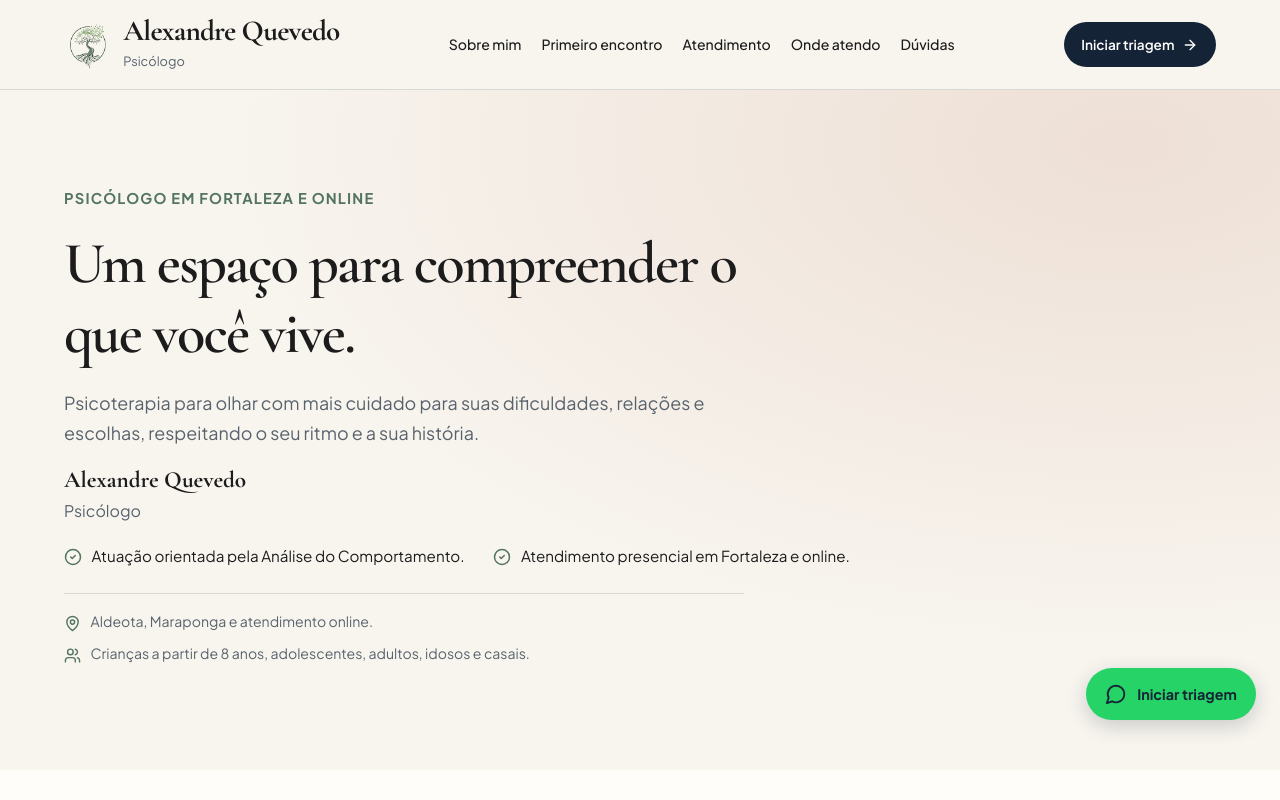
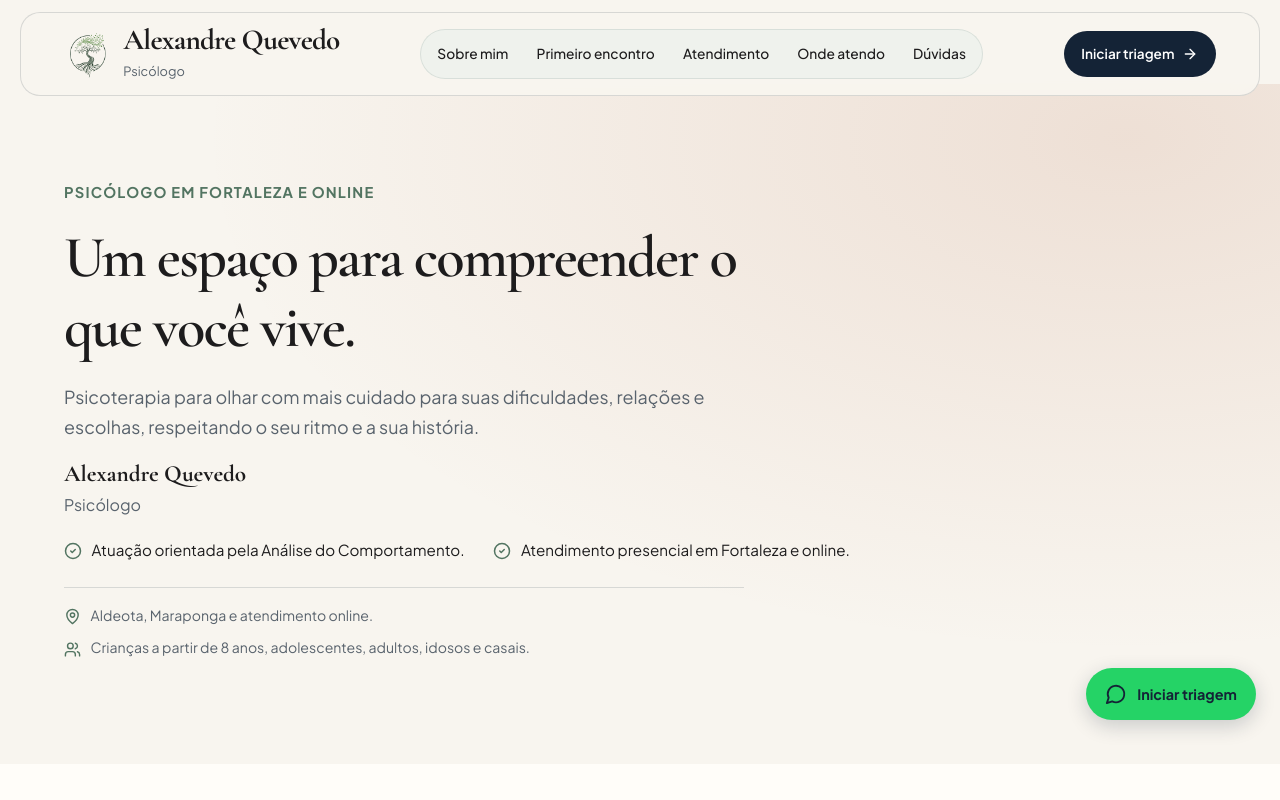
Before and after one commit to calexquevedo-hub/gallant-galileo, a React (Vite) app: page / in a window 1280 px wide. Shown: the top 800 px of the page. Built offline with nearby package versions, Linux system fonts and the light colour scheme.

Commit message:
Atualiza menu, dúvidas e rodapé
Unifica Primeiro encontro e Dúvidas, reorganiza a navegação, destaca o cabeçalho suspenso e ajusta o rodapé em três colunas.

```diff
--- a/src/App.jsx
+++ b/src/App.jsx
@@ -2,7 +2,6 @@ import React, { useEffect, useState } from 'react';
 import Header from './components/Header';
 import Hero from './components/Hero';
 import About from './components/About';
-import FirstSession from './components/FirstSession';
 import Specialties from './components/Specialties';
 import Modalities from './components/Modalities';
 import FAQ from './components/FAQ';
@@ -58,7 +57,6 @@ export default function App() {
       <main id="conteudo" tabIndex={-1}>
         <Hero />
         <About />
-        <FirstSession />
         <Specialties />
         <Modalities />
         <FAQ />
--- a/src/index.css
+++ b/src/index.css
@@ -89,23 +89,26 @@ img { max-width: 100%; }
 .skip-link:focus { transform: none; }
 .glass-header {
   position: sticky;
-  top: 0;
+  top: 0.75rem;
   z-index: 1000;
+  width: min(calc(100% - 2rem), 1240px);
+  margin: 0 auto;
   background: rgba(248, 245, 239, 0.96);
   backdrop-filter: blur(14px);
   -webkit-backdrop-filter: blur(14px);
-  border-bottom: 1px solid var(--border-subtle);
+  border: 1px solid var(--border-subtle);
+  border-radius: 20px;
 }
 .glass-header.scrolled { background: rgba(255, 253, 249, 0.97); box-shadow: var(--shadow-md); }
-.header-inner { display: flex; align-items: center; justify-content: space-between; gap: 1.25rem; padding-block: 1rem; }
+.header-inner { display: flex; align-items: center; justify-content: space-between; gap: 1.25rem; padding-block: 0.78rem; }
 .brand { display: flex; align-items: center; gap: 0.7rem; min-width: 0; }
 .brand img { width: 48px; height: 48px; object-fit: contain; flex-shrink: 0; }
 .brand-copy { display: flex; flex-direction: column; min-width: 0; }
 .brand-name { font-family: var(--font-serif); font-size: 1.82rem; font-weight: 700; letter-spacing: -0.025em; line-height: 1.05; }
 .brand-registration { font-size: 0.8rem; color: var(--text-muted); margin-top: 0.3rem; }
-.desktop-nav { display: flex; align-items: center; gap: 1.25rem; }
-.nav-link { font-size: 0.88rem; font-weight: 500; padding: 0.6rem 0; white-space: nowrap; }
-.nav-link:hover { text-decoration: underline; text-decoration-color: var(--accent-terracotta); text-underline-offset: 8px; }
+.desktop-nav { display: flex; align-items: center; gap: 0.2rem; padding: 0.25rem; background: rgba(233, 240, 236, 0.58); border: 1px solid rgba(82, 116, 97, 0.14); border-radius: var(--radius-full); }
+.nav-link { font-size: 0.86rem; font-weight: 500; padding: 0.52rem 0.78rem; border-radius: var(--radius-full); white-space: nowrap; }
+.nav-link:hover { background: var(--accent-sage-light); color: #315747; }
 .header-actions { display: flex; align-items: center; gap: 0.65rem; }
 .btn-nav-cta {
   display: inline-flex;
@@ -123,7 +126,7 @@ img { max-width: 100%; }
 }
 .btn-nav-cta:hover { background: var(--bg-dark-surface); }
 .mobile-toggle { display: none; align-items: center; justify-content: center; min-width: 44px; min-height: 44px; border-radius: var(--radius-sm); }
-.mobile-nav { display: none; }
+.mobile-nav { display: none; border-top: 1px solid var(--border-subtle); border-radius: 0 0 20px 20px; }
 
 /* Buttons and floating triage call to action */
 .btn {
@@ -257,6 +260,10 @@ img { max-width: 100%; }
 .map-link { margin-top: auto; font-size: 0.9rem; }
 
 /* First encounter and FAQs */
+.combined-duvidas { background: var(--bg-primary); }
+.duvidas-band { padding: 5.5rem 0; }
+.duvidas-band-intro { background: var(--bg-primary); }
+.duvidas-band-faq { background: var(--bg-surface); }
 .first-session-layout { display: grid; grid-template-columns: minmax(0, 0.9fr) minmax(0, 1.1fr); gap: 4rem; align-items: center; }
 .first-session-copy { max-width: 620px; }
 .first-session-copy h2 { margin: 1rem 0; }
@@ -310,7 +317,8 @@ img { max-width: 100%; }
 
 /* Footer */
 .site-footer { background: var(--bg-dark); color: var(--text-on-dark); padding: 2.8rem 0 6.5rem; }
-.footer-grid { display: grid; grid-template-columns: 1.1fr 0.9fr; gap: 3.5rem; }
+.footer-grid { display: grid; grid-template-columns: repeat(3, minmax(0, 1fr)); gap: 3rem; align-items: start; }
+.footer-column { min-width: 0; }
 .footer-brand { margin-bottom: 1.2rem; }
 .footer-brand .brand-registration { color: var(--text-on-dark-muted); }
 .site-footer h3 { font-size: 1.45rem; margin-bottom: 1rem; }
@@ -318,9 +326,7 @@ img { max-width: 100%; }
 .site-footer a { text-decoration: underline; text-underline-offset: 4px; font-size: 0.88rem; }
 .site-footer a:hover { color: #fff; }
 .site-footer :focus-visible { outline-color: #d6a773; }
-.footer-social { margin-top: 1.35rem; }
-.footer-social-label { display: block; margin-bottom: 0.55rem; color: var(--text-on-dark-muted); font-size: 0.76rem; font-weight: 700; letter-spacing: 0.08em; text-transform: uppercase; }
-.footer-social-links { display: flex; flex-wrap: wrap; gap: 1rem; }
+.footer-social-links { display: flex; flex-direction: column; align-items: flex-start; gap: 0.75rem; }
 .footer-social-links a { display: inline-flex; align-items: center; gap: 0.4rem; color: var(--text-on-dark); text-decoration: none; font-weight: 600; }
 .footer-social-links a:hover { color: #d6a773; }
 .footer-bottom { display: flex; flex-wrap: wrap; gap: 0.9rem 1.5rem; margin-top: 2rem; padding-top: 1.25rem; border-top: 1px solid var(--border-dark); color: var(--text-on-dark-muted); font-size: 0.8rem; }
@@ -347,6 +353,7 @@ img { max-width: 100%; }
 @media (max-width: 768px) {
   .section { padding: 3.75rem 0; }
   .grid-2, .grid-3, .about-layout, .footer-grid { grid-template-columns: minmax(0, 1fr); }
+  .duvidas-band { padding: 3.75rem 0; }
   .hero-section { padding: 2.25rem 0 3.5rem; }
   .hero-section { min-height: auto; }
   .hero-copy h1 { max-width: 620px; }
@@ -356,7 +363,8 @@ img { max-width: 100%; }
 }
 @media (max-width: 600px) {
   .container { padding-inline: 1.1rem; }
-  .header-inner { gap: 0.5rem; padding-block: 0.8rem; }
+  .glass-header { top: 0.5rem; width: calc(100% - 1rem); border-radius: 16px; }
+  .header-inner { gap: 0.5rem; padding-block: 0.65rem; }
   .brand { gap: 0.5rem; }
   .brand img { width: 36px; height: 36px; }
   .brand-name { font-size: 1.32rem; }
@@ -368,6 +376,7 @@ img { max-width: 100%; }
   .hero-highlights { flex-direction: column; gap: 0.55rem; }
   .about-portrait { width: min(100%, 330px); }
   .topic-grid { grid-template-columns: minmax(0, 1fr); }
+  .mobile-nav { border-radius: 0 0 16px 16px; padding-inline: 1.1rem; }
   .floating-whatsapp { right: 1rem; width: 52px; height: 52px; padding: 0; }
   .floating-whatsapp span { display: none; }
   .triage-dialog { padding: 1.25rem; }
```
